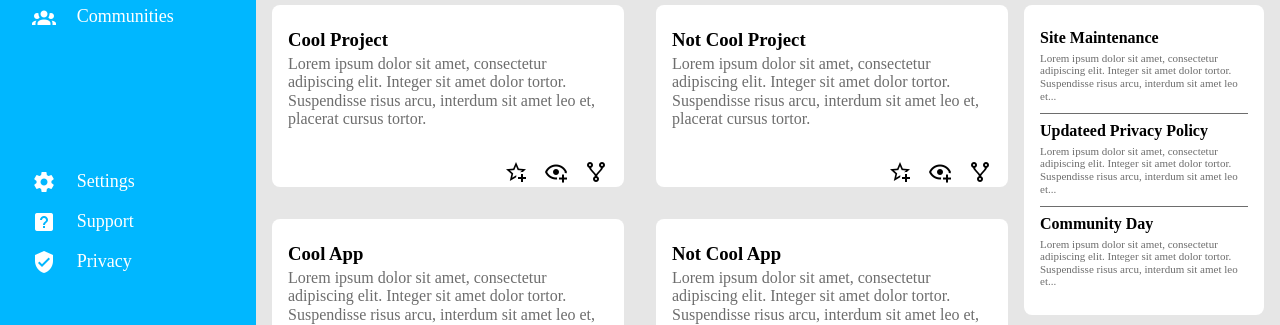
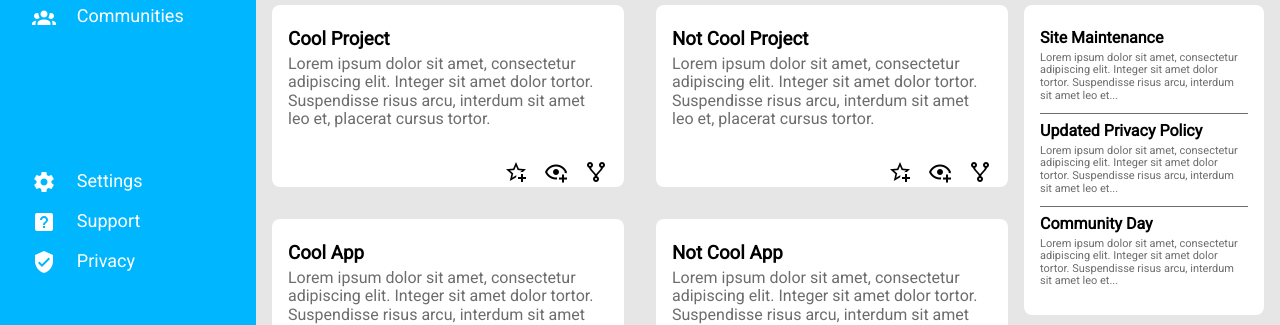
Before and after one commit to iamgame3/admin-dashboard, a plain HTML site: page index.html in a window 1280 px wide. Shown: the part 308-633 px from the top of the page. Drawn offline with Linux system fonts and the light colour scheme.

Commit message:
Add custom font Roboto and apply it to all text and fix a typo in announcments

```diff
--- a/index.html
+++ b/index.html
@@ -148,7 +148,7 @@
                         <p class="announcment-text">Lorem ipsum dolor sit amet, consectetur adipiscing elit. Integer sit amet dolor tortor. Suspendisse risus arcu, interdum sit amet leo et...</p>
                     </div>
                     <div class="announcment" id="middle-announcment">
-                        <h4 class="announcment-title">Updateed Privacy Policy</h3>
+                        <h4 class="announcment-title">Updated Privacy Policy</h3>
                         <p class="announcment-text">Lorem ipsum dolor sit amet, consectetur adipiscing elit. Integer sit amet dolor tortor. Suspendisse risus arcu, interdum sit amet leo et...</p></div>
                     <div class="announcment">
                         <h4 class="announcment-title">Community Day</h3>
--- a/styles.css
+++ b/styles.css
@@ -1,3 +1,10 @@
+@import url('https://fonts.googleapis.com/css2?family=Roboto&display=swap');
+
+p, h1, h2, h3,
+h4, h5, h6, button {
+    font-family: 'Roboto', Arial, Helvetica, sans-serif;
+}
+
 :root {
     --main-blue: rgb(0, 183, 255);
     --background-grey: rgb(230, 230, 230);
```
